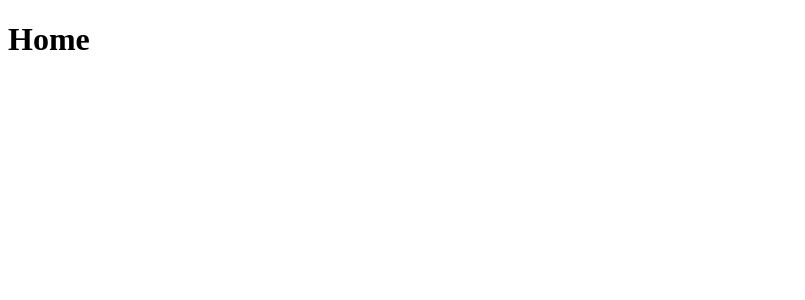
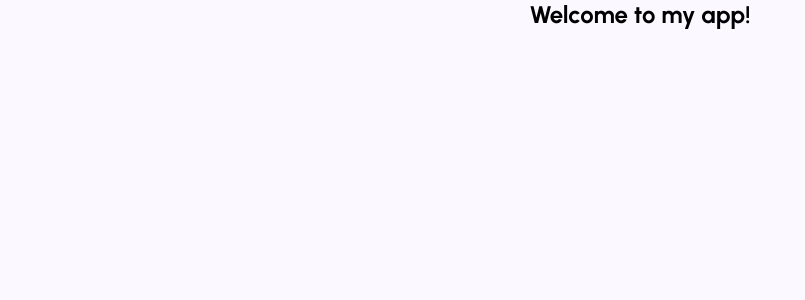
Before and after one commit to 2piradrian/sales-control-app, a React (Vite) app in the folder packages/client/: page / in a window 1280 px wide. Shown: the top 300 px of the page, without its empty margins (0-805 px from the left). Built offline with nearby package versions, Linux system fonts and the light colour scheme.

Commit message:
add: layout

```diff
--- /dev/null
+++ b/packages/client/src/ui/layout/layout.tsx
@@ -0,0 +1,13 @@
+import "../styles/global.css";
+
+type Props = {
+    children: React.ReactNode;
+};
+
+export default function Layout({ children }: Props) {
+    return (
+        <div className="container">
+            <main>{children}</main>
+        </div>
+    );
+}
--- a/packages/client/src/ui/routes/home/home-route.tsx
+++ b/packages/client/src/ui/routes/home/home-route.tsx
@@ -1,7 +1,9 @@
+import Layout from "../../layout/layout";
+
 export default function HomeRoute() {
   return (
-    <div>
-      <h1>Home</h1>
-    </div>
+    <Layout>
+        <h2>Welcome to my app!</h2>
+    </Layout>
   );
 };
--- a/packages/client/src/ui/styles/global.css
+++ b/packages/client/src/ui/styles/global.css
@@ -23,6 +23,15 @@ body {
 	background-color: var(--background);
 }
 
+.container {
+	width: 100vw;
+	min-width: var(--min-width);
+	display: flex;
+	flex-direction: column;
+	justify-content: center;
+	align-items: center;
+}
+
 .section {
 	width: 100vw;
 	min-width: var(--min-width);
```
